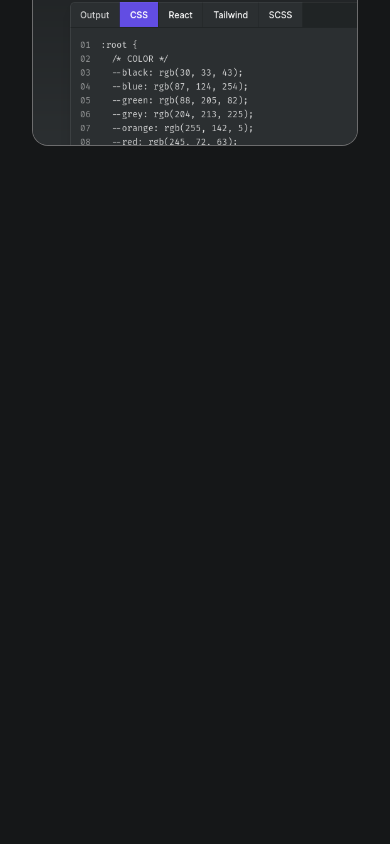
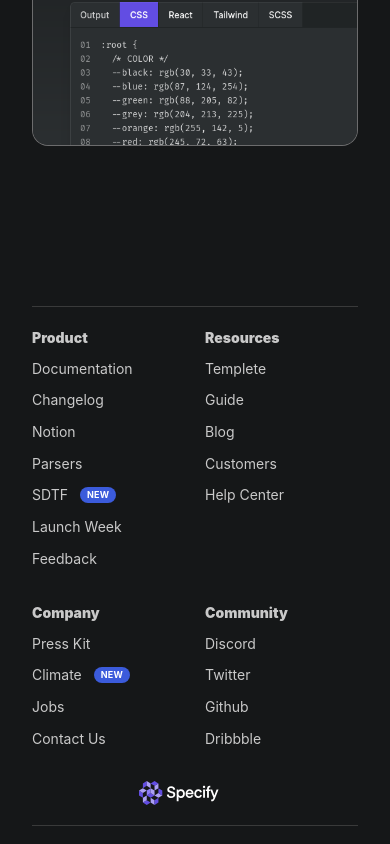
Before and after one commit to abh1sh3kk/landing-page, a React (Vite) app: page / in a window 390 px wide. Shown: the part 7100-7944 px from the top of the page. Before the commit the page ends 7438 px from the top, so only its background shows below. Built offline with nearby package versions, Linux system fonts and the light colour scheme.

Commit message:
Add Responsive Footer

```diff
--- a/src/App.jsx
+++ b/src/App.jsx
@@ -16,6 +16,7 @@
 import CaseStudies from "./Components/CaseStudies";
 import DesignTokens from "./Components/DesignTokens";
 import Actions from "./Components/Actions";
+import Footer from "./Components/Footer";
 
 function App() {
   const [opened, { toggle }] = useDisclosure();
@@ -139,6 +140,8 @@
         <Actions />
 
         <DesignTokens />
+
+        <Footer />
       </AppShell.Main>
     </AppShell>
   );
--- /dev/null
+++ b/src/Components/Footer.jsx
@@ -0,0 +1,99 @@
+import { Flex, Text, Stack, Image, Title, Badge } from "@mantine/core";
+import Logo from "../assets/logo.svg";
+
+const Footer = () => {
+  return (
+    <>
+      <Stack gap="md" w="100%" align="center" className="footer">
+        <Flex
+          style={{ borderBlock: " 1px solid #6f6f6f66" }}
+          py="lg"
+          direction={{ base: "column-reverse", md: "row" }}
+          gap="2rem"
+          justify="space-around"
+          w={{ base: "100%" }}
+          maw="1120px"
+          //   style={{ border: "1px solid pink" }}
+        >
+          {/* Image */}
+          <Stack w={{ base: "100%", md: "unset" }} pr="xl" align="center">
+            <Image src={Logo} maw="5rem" />
+          </Stack>
+
+          {/* Menu items */}
+          <Flex
+            direction={{ base: "column", md: "row" }}
+            style={{ flex: 1 }}
+            gap={{ base: "2rem", md: "md" }}
+          >
+            <Flex
+              gap="lg"
+              //   className="border"
+              style={{ flex: 1 }}
+              justify={{ base: "flex-start", md: "space-around" }}
+            >
+              <Stack component={Stack} gap="xs" style={{ flex: 1 }}>
+                <Title order={6}>Product</Title>
+                <Text>Documentation</Text>
+                <Text>Changelog</Text>
+                <Text>Notion</Text>
+                <Text>Parsers</Text>
+                <Text component={Flex} align="center" gap="sm">
+                  SDTF
+                  <Badge color="indigo" size="xs">
+                    New
+                  </Badge>
+                </Text>
+                <Text>Launch Week</Text>
+                <Text>Feedback</Text>
+              </Stack>
+
+              <Stack component={Stack} gap="xs" style={{ flex: 1 }}>
+                <Title order={6}>Resources</Title>
+                <Text>Templete</Text>
+                <Text>Guide</Text>
+                <Text>Blog</Text>
+                <Text>Customers</Text>
+                <Text>Help Center</Text>
+              </Stack>
+            </Flex>
+
+            <Flex
+              gap="lg"
+              //   className="border"
+              style={{ flex: 1 }}
+              justify={{ base: "flex-start", md: "space-around" }}
+            >
+              <Stack component={Stack} style={{ flex: 1 }} gap="xs">
+                <Title order={6}>Company</Title>
+                <Text>Press Kit</Text>
+                <Text component={Flex} align="center" gap="sm">
+                  Climate
+                  <Badge color="indigo" size="xs">
+                    New
+                  </Badge>
+                </Text>
+
+                <Text>Jobs</Text>
+                <Text>Contact Us</Text>
+              </Stack>
+
+              <Stack component={Stack} gap="xs" style={{ flex: 1 }}>
+                <Title order={6}>Community</Title>
+                <Text>Discord</Text>
+                <Text>Twitter</Text>
+                <Text>Github</Text>
+                <Text>Dribbble</Text>
+              </Stack>
+            </Flex>
+          </Flex>
+        </Flex>
+        <Flex>
+
+        </Flex>
+      </Stack>
+    </>
+  );
+};
+
+export default Footer;
```
